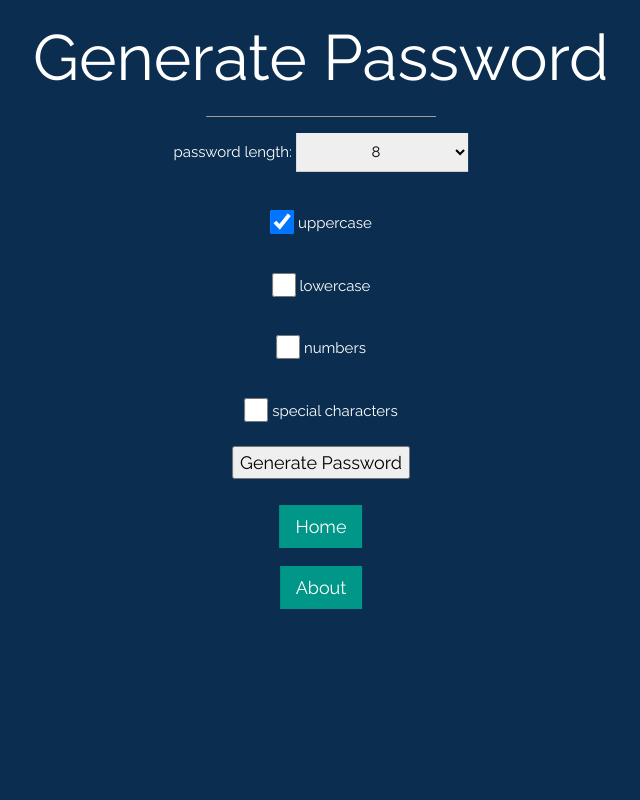
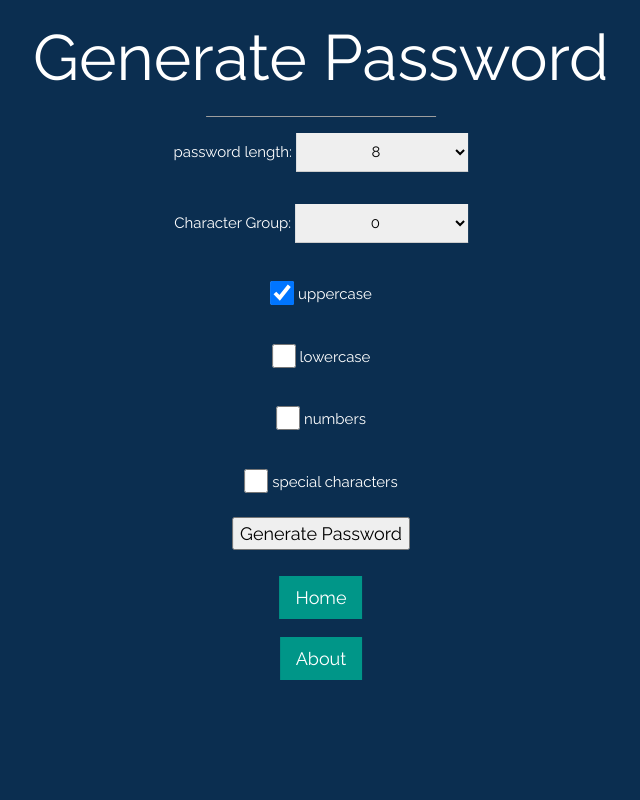
Before and after one commit to patelrudy/password-generator, a Django app: page /password-generator/ in a window 1280 px wide. Shown: the whole page, without its empty margins (319-959 px from the left). Run offline with Django 4.2, Linux system fonts and the light colour scheme.

Commit message:
add group password

```diff
--- a/password_generator/generator/templates/generator/password-generator.html
+++ b/password_generator/generator/templates/generator/password-generator.html
@@ -94,6 +94,15 @@
                             <option value="32">32</option>
                         </select>
                     </div>
+                    <div class="w3-padding-16">
+                        <label class="w3-text-white" for="group_size"> Character Group:</label>
+                        <select class="w3-select" id="group_size" name="group_size"
+                            style="width:30%; height:10%; text-align:center; display: inline-block;">
+                            <option value="0" selected>0</option>
+                            <option value="4">4</option>
+                            <option value="8">8</option>
+                        </select>
+                    </div>
                     <div>
                         <div class="w3-center w3-padding-16">
                             <input class="w3-check" type="checkbox" checked="checked" name="uppercase">
--- a/password_generator/generator/views.py
+++ b/password_generator/generator/views.py
@@ -24,10 +24,10 @@ def about(request):
 def generate_password(request):
 
     characters = list()
-    print("hello world")
     print(request.POST)
     json = request.POST
     flag = 'on'
+    group_length = json['group_size']
     password_length = json['pass_size']
     if json.get('uppercase') == flag:
         characters.extend(passwordElements('uppercase'))
@@ -41,19 +41,37 @@ def generate_password(request):
     if json.get('numbers') == flag:
         characters.extend(passwordElements('numbers'))
 
+    passW = ''
+
     if len(characters) == 0:
-        passW = "Error: Please select an option"
-        return passW
-    passW = ''
-    print(password_length)
-    for x in range(int(password_length)):
-        passW += random.choice(characters)
+        return noCheckBoxError(True)
+
+    passW = passwordString(password_length, group_length, characters)
+
 
     return passW
 
+def passwordString(password_length, group_length, characters):
+    passW = ''
+    group_length = int(group_length)
+    for i in range(int(password_length)):
+        if group_length == 0 or i == 0:
+            passW += random.choice(characters)
+        else:
+            if i % group_length == 0:
+                passW += '-'
+            passW += random.choice(characters)
+
+    return passW
 
 def passwordElements(element):
     dictionary = {'uppercase': list('ABCDEFGHIJKLMNOPQRSTUVWXYZ'), 'lowercase': list(
         'abcefghijklmnopqrstuvwxyz'), 'numbers': list('0123456789'), 'specialChar': list(')_+="\:;&/~!$%^.*@#(|?><')}
 
     return dictionary[element]
+
+def noCheckBoxError(bool):
+    if (bool):
+        return "Error: Please select a checkbox criteria!"
+    else:
+        return ''
```
